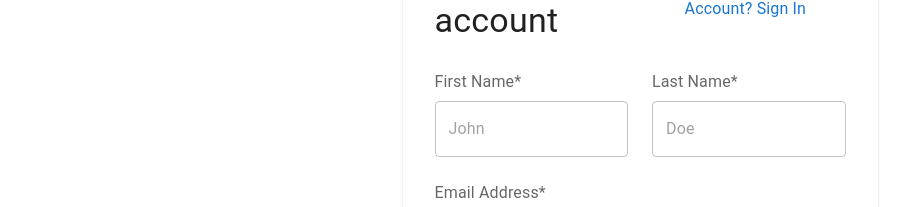
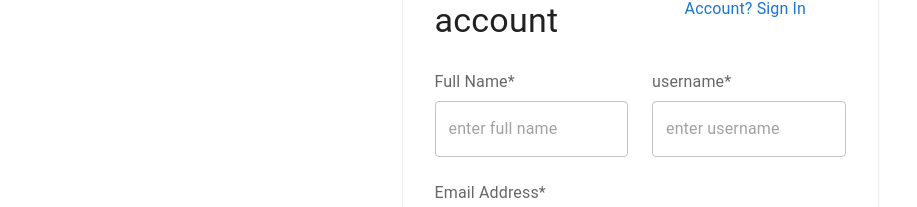
Before and after one commit to olaleykhan/doodle-sync, a React (Vite) app: page /auth in a window 1280 px wide. Shown: the part 142-349 px from the top of the page, without its empty margins (0-917 px from the left). Built offline with nearby package versions, Linux system fonts and the light colour scheme; no server answers; what @tldraw/tldraw would draw is missing.

Commit message:
user creation for email/password login

```diff
--- a/src/contexts/AuthContext.tsx
+++ b/src/contexts/AuthContext.tsx
@@ -1,5 +1,6 @@
 import React, { createContext, useContext, useEffect, useReducer } from 'react';
 import { getAuth, createUserWithEmailAndPassword, UserCredential,  signInWithPopup, onAuthStateChanged, signOut, updateProfile, signInWithEmailAndPassword     } from "firebase/auth";
+import { createUser, getUserById } from '@/services/firebase/userServices';
 
 import {LOGIN, LOGOUT} from './auth-reducer/actions';
 import authReducer from './auth-reducer/auth';
@@ -11,7 +12,7 @@ import { googleAuthProvider, githubAuthProvider, twitterAuthProvider } from '@/s
 const initialState: AuthProps = {
     isLoggedIn: false,
     isInitialized: false,
-    // user: null,
+    user: null,
     userCredential: null,
   };
 
@@ -22,14 +23,18 @@ const initialState: AuthProps = {
     const [state, dispatch] = useReducer(authReducer, initialState);
 
     useEffect(() => {
-        onAuthStateChanged(auth, (user) => {
-            if (user) {
+        onAuthStateChanged(auth, async (userCred) => {
+          console.log("ON AUTH STATE CHANGED")
+            if (userCred) {
+              console.log("userCred", userCred.uid)
+              const user = await getUserById(userCred.uid);
+
               dispatch({
                             type: LOGIN,
                             payload: {
                                 isLoggedIn: true,
-                                userCredential: user,
-                                // user: user
+                                userCredential: userCred,
+                                user:user
                             }
                         });
             } else {
@@ -43,6 +48,7 @@ const initialState: AuthProps = {
 
 
       const userCredential = await createUserWithEmailAndPassword(auth, data.email, data.password);
+      console.log(userCredential, "data from register")
         dispatch({
           type: LOGIN,
           payload: {
@@ -54,9 +60,18 @@ const initialState: AuthProps = {
               }
           }
       })
+      const UserProfile:UserProfile = {
+        id: userCredential.user.uid,
+          email: data.email,
+          displayName: data.displayName,
+          photoURL:userCredential.user.photoURL?? "https://cdn.pixabay.com/photo/2015/10/05/22/37/blank-profile-picture-973460_1280.png",
+          username: data.username,
+          sessions:[]
 
+      }
       console.log(userCredential, "data from register")
       await firebaseUpdateProfile(data as UserProfile);
+      await createUser(UserProfile);
 
       return userCredential;
     }
--- a/src/contexts/auth-reducer/auth.ts
+++ b/src/contexts/auth-reducer/auth.ts
@@ -8,7 +8,7 @@ import { AuthProps, AuthActionProps } from '@/bl/users';
 export const initialState: AuthProps = {
   isLoggedIn: false,
   isInitialized: false,
-  // user: null,
+  user: null,
   userCredential: null
 };
 
@@ -16,21 +16,23 @@ export const initialState: AuthProps = {
 const auth = (state = initialState, action: AuthActionProps) => {
   switch (action.type) {
     case REGISTER: {
-      const {  userCredential } = action.payload!;
+      const {  userCredential, user } = action.payload!;
       return {
         ...state,
         isLoggedIn: true,
         isInitialized: true,
-        userCredential
+        userCredential,
+        user
       };
     }
     case LOGIN: {
-      const { userCredential } = action.payload!;
+      const { userCredential, user } = action.payload!;
       return {
         ...state,
         isLoggedIn: true,
         isInitialized: true,
-        userCredential
+        userCredential,
+        user,
       };
     }
     case LOGOUT: {
--- a/src/pages/Home.tsx
+++ b/src/pages/Home.tsx
@@ -1,19 +1,14 @@
 import {useState} from 'react'
-import { UserAuthData, UserProfile } from '@/bl/users';
+import { UserProfile } from '@/bl/users';
 import { useAuth } from '@/contexts/AuthContext'
-import { createUser } from '@/services/firebase/userServices';
 import { Box, Button, OutlinedInput, Typography } from '@mui/material';
 
 
 const Home = () => {
-  const { userCredential} =  useAuth();
+  const { user} =  useAuth();
   const [userData, setUserData] = useState<UserProfile|null>(null);
   const  handleSubmit = async (e: React.FormEvent<HTMLFormElement>) => {
     e.preventDefault();
-    console.log(userData, "USER DATA !!!")
-    // const res = await createUser(userData!);
-
-    // console.log(res, "res fr4om create user")
   }
 
   return (
@@ -26,11 +21,11 @@ const Home = () => {
 <Button type="submit"> Add User</Button>
 </Box>
 <br/>
-      <Typography>{userCredential?.email}</Typography>
-      <Typography>{userCredential?.displayName} "Name should be here"</Typography>
-      {/* <Typography>{userData?.username}</Typography> */}
-      {/* <Typography>{userCredential?.id}</Typography> */}
-      <img src={userCredential?.photoURL??""} alt="avatar" height="50px" />
+      <Typography>email: {user?.email}</Typography>
+      <Typography> full name: {user?.displayName} "Name should be here"</Typography>
+      <Typography> username: {user?.username}</Typography>
+      <Typography> id: {user?.id}</Typography>
+      <img src={user?.photoURL??""} alt="avatar" height="50px" />
 
 
 
--- a/src/pages/auth/components/Signup.tsx
+++ b/src/pages/auth/components/Signup.tsx
@@ -59,27 +59,27 @@ const AuthRegister = () => {
     <>
       <Formik
         initialValues={{
-          firstname: '',
-          lastname: '',
+          displayName: '',
+          username: '',
           email: '',
           password: '',
           submit: null
         }}
         validationSchema={Yup.object().shape({
-          firstname: Yup.string().max(255).required('First Name is required'),
-          lastname: Yup.string().max(255).required('Last Name is required'),
+          displayName: Yup.string().max(255).required('Name is required'),
+          username: Yup.string().max(255).required('Username is required'),
           email: Yup.string().email('Must be a valid email').max(255).required('Email is required'),
           password: Yup.string().max(255).required('Password is required')
         })}
         onSubmit={async (values, { setErrors, setStatus, setSubmitting }) => {
           try {
-            // await firebaseRegister(values.email, values.password).then(
               const signupData:SignupData ={
-                fullName: `${values.firstname} ${values.lastname}`,
+                displayName: values.displayName ,
                 email: values.email,
                 password: values.password,
-                avatar: "https://cdn.pixabay.com/photo/2015/10/05/22/37/blank-profile-picture-973460_1280.png"
+                username: values.username
               }
+              console.log("about to firebase register")
             const cred = await firebaseRegister(signupData);
             // await
           } catch (err: any) {
@@ -97,44 +97,44 @@ const AuthRegister = () => {
             <Grid container spacing={3}>
               <Grid item xs={12} md={6}>
                 <Stack spacing={1}>
-                  <InputLabel htmlFor="firstname-signup">First Name*</InputLabel>
+                  <InputLabel htmlFor="displayname-signup">Full Name*</InputLabel>
                   <OutlinedInput
-                    id="firstname-login"
-                    type="firstname"
-                    value={values.firstname}
-                    name="firstname"
+                    id="displayname-login"
+                    type="displayname"
+                    value={values.displayName}
+                    name="displayName"
                     onBlur={handleBlur}
                     onChange={handleChange}
-                    placeholder="John"
+                    placeholder="enter full name"
                     fullWidth
-                    error={Boolean(touched.firstname && errors.firstname)}
+                    error={Boolean(touched.displayName && errors.displayName)}
                   />
                 </Stack>
-                {touched.firstname && errors.firstname && (
-                  <FormHelperText error id="helper-text-firstname-signup">
-                    {errors.firstname}
+                {touched.displayName && errors.displayName && (
+                  <FormHelperText error id="helper-text-displayName-signup">
+                    {errors.displayName}
                   </FormHelperText>
                 )}
               </Grid>
               <Grid item xs={12} md={6}>
                 <Stack spacing={1}>
-                  <InputLabel htmlFor="lastname-signup">Last Name*</InputLabel>
+                  <InputLabel htmlFor="username-signup">username*</InputLabel>
                   <OutlinedInput
                     fullWidth
-                    error={Boolean(touched.lastname && errors.lastname)}
-                    id="lastname-signup"
-                    type="lastname"
-                    value={values.lastname}
-                    name="lastname"
+                    error={Boolean(touched.username && errors.username)}
+                    id="username-signup"
+                    type="username"
+                    value={values.username}
+                    name="username"
                     onBlur={handleBlur}
                     onChange={handleChange}
-                    placeholder="Doe"
+                    placeholder="enter username"
                     inputProps={{}}
                   />
                 </Stack>
-                {touched.lastname && errors.lastname && (
-                  <FormHelperText error id="helper-text-lastname-signup">
-                    {errors.lastname}
+                {touched.username && errors.username && (
+                  <FormHelperText error id="helper-text-username-signup">
+                    {errors.username}
                   </FormHelperText>
                 )}
               </Grid>
--- a/src/router/AuthGuard.tsx
+++ b/src/router/AuthGuard.tsx
@@ -14,7 +14,6 @@ const AuthGuard:React.FC<Props> = ({ children }) => {
   const location = useLocation();
 
   useEffect(() => {
-    console.log("guard in auth guard being called")
     if (!isLoggedIn) {
       navigate('/auth', {
         state: {
--- a/src/services/firebase/userServices.ts
+++ b/src/services/firebase/userServices.ts
@@ -7,11 +7,8 @@ import { UserProfile } from "@/bl/users";
 const usersRef = collection(firestoreDB, "users");
 
 export async function createUser(user: UserProfile ) {
-    // delete id from user
     const docRef = await setDoc(doc(usersRef, user.id!),user);
     console.log("Document written with ID: ", docRef);
-
-    console.log("all users =>  ", await getAllUsers())
 }
 
 export async function getAllUsers() {
@@ -26,13 +23,12 @@ export async function getAllUsers() {
     return data;
 }
 
-export async function getUserById(id: string) {
+export async function getUserById(id: string): Promise<UserProfile|null> {
     const docRef = doc(usersRef, id)
     const docSnap = await getDoc(docRef);
     if(docSnap.exists()) {
-        console.log("Document data:", docSnap.data());
+        return docSnap.data()
     } else {
-        // doc.data() will be undefined in this case
-        console.log("No such document!");
+        return null;
     }
 }
```
Also changed, not shown: src/bl/users/constants.ts (+6 -6 lines), src/bl/users/types.ts (+6 -7 lines).
